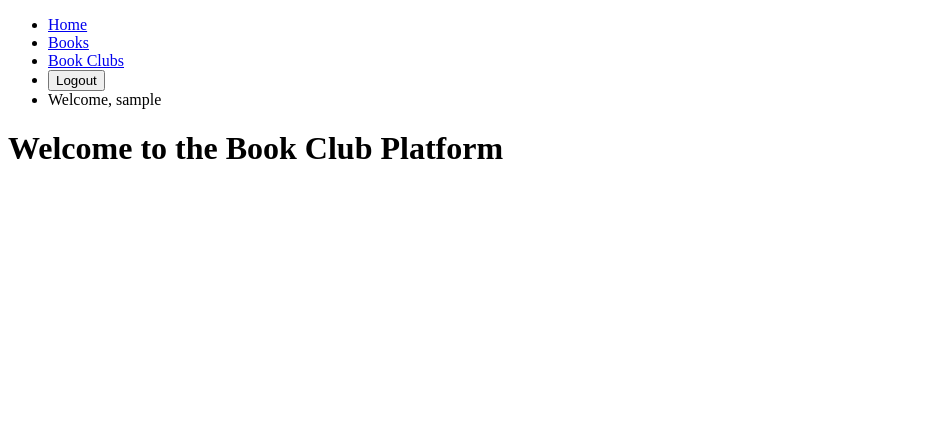
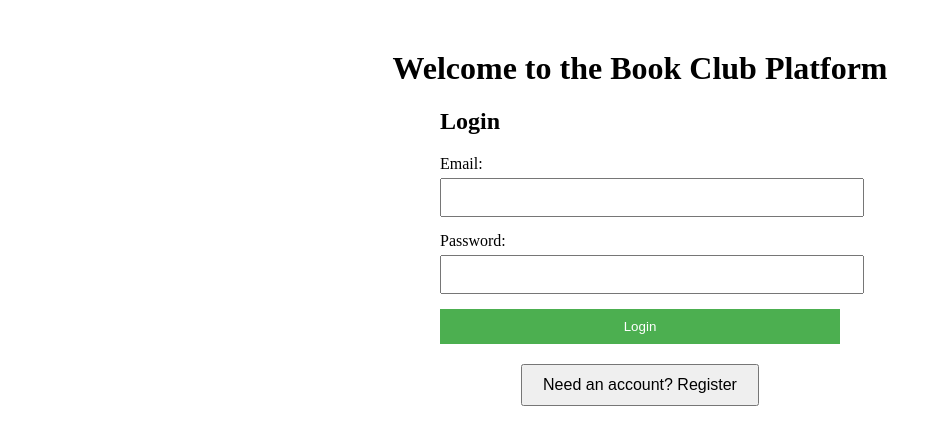
Before and after one commit to levi-s2/book-club, a React (Create React App) app in the folder client/: page / in a window 1280 px wide. Shown: the top 444 px of the page, without its empty margins (0-942 px from the left). Built offline with nearby package versions, Linux system fonts and the light colour scheme; no server answers; sample sign-in values are in the browser's storage.

Commit message:
redirect after logiin

```diff
--- a/client/src/components/App.js
+++ b/client/src/components/App.js
@@ -1,24 +1,19 @@
 import React from 'react';
 import { BrowserRouter as Router, Route, Switch } from 'react-router-dom';
-import Home from './Home';
+import LandingPage from './LandingPage';
 import Books from './Books';
 import BooksClub from './BooksClub';
-import NavBar from './NavBar';
-import Login from './Login';
-import Register from './Register';
 import { AuthProvider } from './AuthContext';
+import ProtectedRoute from './ProtectedRoute';
 
 function App() {
   return (
     <AuthProvider>
       <Router>
-        <NavBar />
         <Switch>
-          <Route path="/" exact component={Home} />
-          <Route path="/books" component={Books} />
-          <Route path="/book-clubs" component={BooksClub} />
-          <Route path="/login" component={Login} />
-          <Route path="/register" component={Register} />
+          <Route path="/" exact component={LandingPage} />
+          <ProtectedRoute path="/books" component={Books} />
+          <ProtectedRoute path="/book-clubs" component={BooksClub} />
         </Switch>
       </Router>
     </AuthProvider>
--- a/client/src/components/AuthContext.js
+++ b/client/src/components/AuthContext.js
@@ -1,16 +1,17 @@
 import React, { createContext, useState, useEffect } from 'react';
 import axios from './axiosConfig';
 import { jwtDecode } from 'jwt-decode';
+import { useHistory } from 'react-router-dom';
 
 const AuthContext = createContext();
 
 const AuthProvider = ({ children }) => {
   const [user, setUser] = useState(null);
+  const history = useHistory();
 
   useEffect(() => {
     const token = localStorage.getItem('token');
     if (token) {
-      console.log('Stored token:', token);
       try {
         const decodedUser = jwtDecode(token);
         setUser(decodedUser);
@@ -23,11 +24,12 @@ const AuthProvider = ({ children }) => {
   const login = async (email, password) => {
     try {
       const response = await axios.post('/login', { email, password });
+      console.log('Login response:', response);
       const { access_token } = response.data;
-      console.log('Received access token:', access_token);
       localStorage.setItem('token', access_token);
       const decodedUser = jwtDecode(access_token);
       setUser(decodedUser);
+      history.push('/book-clubs');
     } catch (error) {
       console.error('Login error', error);
       throw error;
--- a/client/src/components/Home.js
+++ /dev/null
@@ -1,11 +0,0 @@
-import React from 'react';
-
-function Home() {
-  return (
-    <div>
-      <h1>Welcome to the Book Club Platform</h1>
-    </div>
-  );
-}
-
-export default Home;
--- /dev/null
+++ b/client/src/components/LandingPage.js
@@ -0,0 +1,23 @@
+import React, { useState } from 'react';
+import Login from './Login';
+import Register from './Register';
+
+const LandingPage = () => {
+  const [isLogin, setIsLogin] = useState(true);
+
+  const toggleForm = () => {
+    setIsLogin(!isLogin);
+  };
+
+  return (
+    <div className="landing-page">
+      <h1>Welcome to the Book Club Platform</h1>
+      {isLogin ? <Login /> : <Register />}
+      <button onClick={toggleForm} className="toggle-button">
+        {isLogin ? 'Need an account? Register' : 'Already have an account? Login'}
+      </button>
+    </div>
+  );
+};
+
+export default LandingPage;
--- a/client/src/components/Login.js
+++ b/client/src/components/Login.js
@@ -2,6 +2,7 @@ import React, { useContext } from 'react';
 import { useHistory } from 'react-router-dom';
 import { Formik, Form, Field, ErrorMessage } from 'formik';
 import * as Yup from 'yup';
+import './login.css';
 import { AuthContext } from './AuthContext';
 
 const Login = () => {
@@ -25,7 +26,7 @@ const Login = () => {
   const handleSubmit = async (values, { setSubmitting, setErrors }) => {
     try {
       await login(values.email, values.password);
-      history.push('/');
+      history.push('/book-clubs');
     } catch (error) {
       setErrors({ general: 'Login failed: ' + error.message });
     } finally {
--- /dev/null
+++ b/client/src/components/ProtectedRoute.js
@@ -0,0 +1,18 @@
+import React, { useContext } from 'react';
+import { Route, Redirect } from 'react-router-dom';
+import { AuthContext } from './AuthContext';
+
+const ProtectedRoute = ({ component: Component, ...rest }) => {
+  const { user } = useContext(AuthContext);
+
+  return (
+    <Route
+      {...rest}
+      render={props =>
+        user ? <Component {...props} /> : <Redirect to="/" />
+      }
+    />
+  );
+};
+
+export default ProtectedRoute;
--- /dev/null
+++ b/client/src/components/login.css
@@ -0,0 +1,41 @@
+.landing-page {
+    text-align: center;
+    margin-top: 50px;
+  }
+
+  .toggle-button {
+    margin-top: 20px;
+    padding: 10px 20px;
+    font-size: 16px;
+    cursor: pointer;
+  }
+
+  .login-container, .register-container {
+    max-width: 400px;
+    margin: 0 auto;
+    text-align: left;
+  }
+
+  .form-group {
+    margin-bottom: 15px;
+  }
+
+  .form-input {
+    width: 100%;
+    padding: 10px;
+    margin-top: 5px;
+  }
+
+  .login-button, .register-button {
+    width: 100%;
+    padding: 10px;
+    background-color: #4CAF50;
+    color: white;
+    border: none;
+    cursor: pointer;
+  }
+
+  .error-message {
+    color: red;
+    font-size: 14px;
+  }
```
